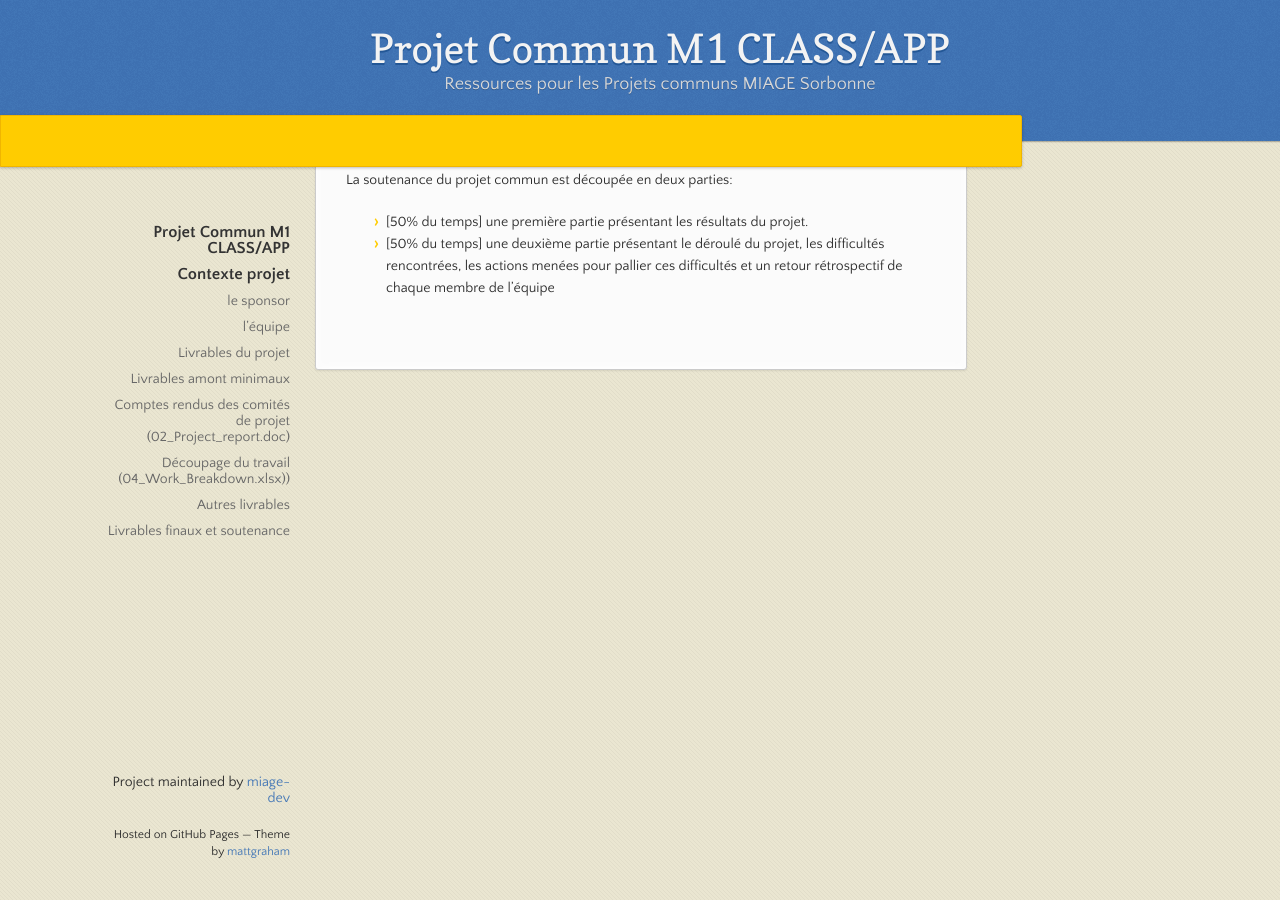
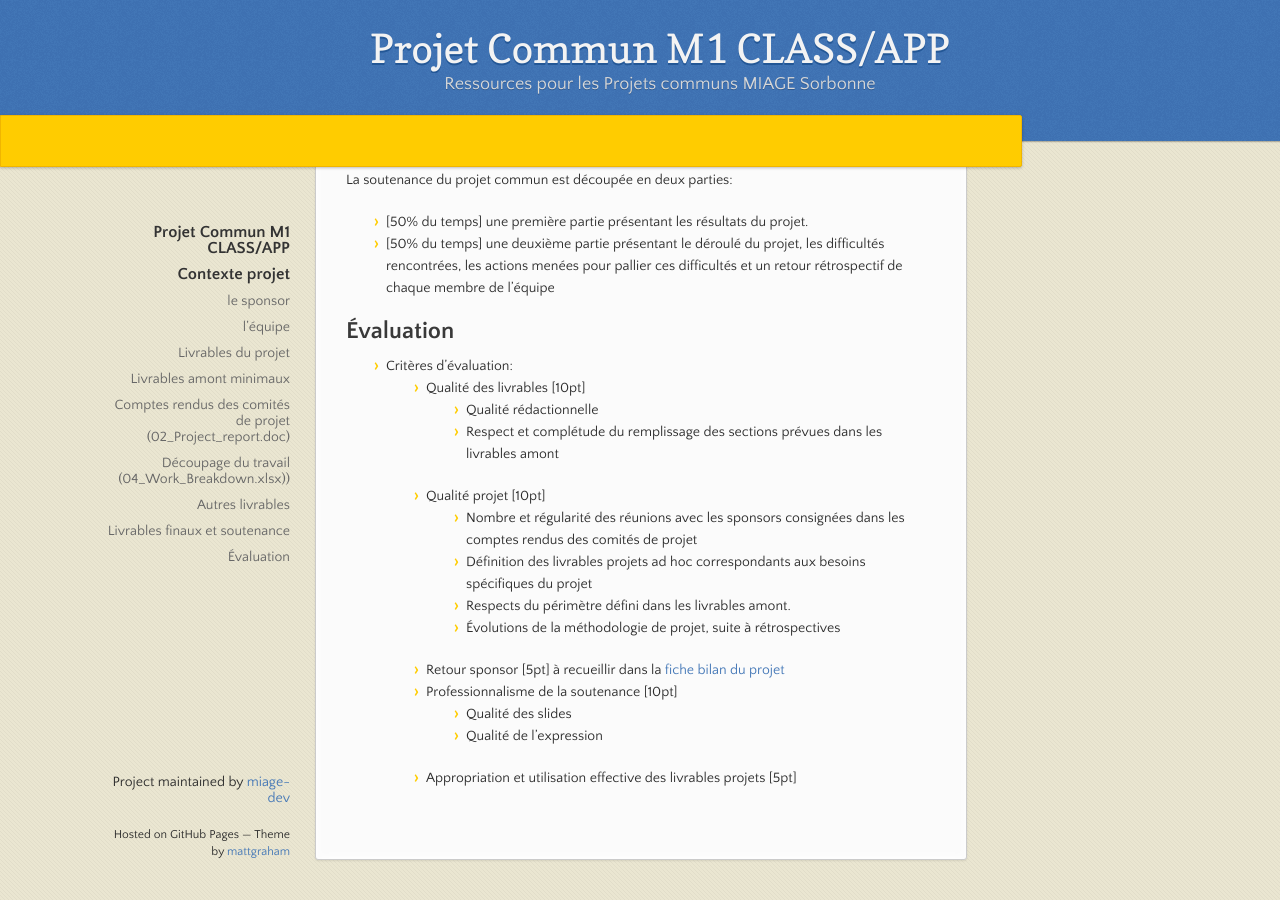
Before and after one commit to miage-dev/projet-communs-miage, a Jekyll site: the page built from index.md, in a window 1280 px wide and 900 px high, scrolled down 2231 px. Built offline with Jekyll 4.4.1, drawn with Linux system fonts in a browser that asks for light colours; our own code applies the rules of GitHub Pages for plain Markdown files.

Commit message:
fiche bilan

```diff
--- a/index.md
+++ b/index.md
@@ -74,3 +74,20 @@ D'autres livrables peuvent être définis dans la note de cadrage en fonction du
 La soutenance du projet commun est découpée en deux parties:
 * [50% du temps] une première partie présentant les résultats du projet.
 * [50% du temps] une deuxième partie présentant le déroulé du projet, les difficultés rencontrées, les actions menées pour pallier ces difficultés et un retour rétrospectif de chaque membre de l'équipe
+
+## Évaluation
+
+* Critères d'évaluation:
+  * Qualité des livrables \[10pt\]
+    * Qualité rédactionnelle
+    * Respect et complétude du remplissage des sections prévues dans les livrables amont
+  * Qualité projet  \[10pt]
+    * Nombre et régularité des réunions avec les sponsors consignées dans les comptes rendus des comités de projet
+    * Définition des livrables projets ad hoc correspondants aux besoins spécifiques du projet
+    * Respects du périmètre défini dans les livrables amont.
+    * Évolutions de la méthodologie de projet, suite à rétrospectives
+  * Retour sponsor \[5pt\] à recueillir dans la [fiche bilan du projet](assets/templates/05_retour_sponsor/05_retour_sponsor.pdf)
+  * Professionnalisme de la soutenance \[10pt\]
+    * Qualité des slides
+    * Qualité de l'expression
+  * Appropriation et utilisation effective des livrables projets \[5pt\]
```
Also changed, not shown: 2 other files.
